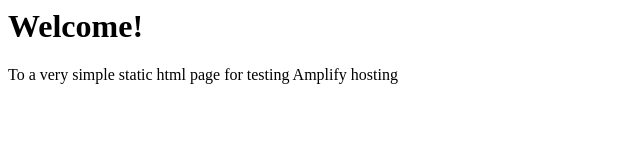
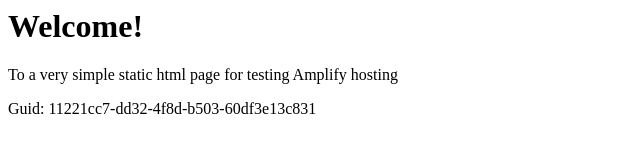
Before and after one commit to aws-aemilia-bom/Github-PR-Commit-Integration-Test-DoNotTouch-v1-prod-ap-south-1, a website: page src/index.html in a window 1280 px wide. Shown: the whole page, without its empty margins (0-640 px from the left). Drawn offline with Linux system fonts and the light colour scheme.

Commit message:
commit from integ tests

```diff
--- a/src/index.html
+++ b/src/index.html
@@ -1,3 +1,5 @@
+
+
 <html lang="en">
 
 <head>
@@ -10,6 +12,6 @@
 <body>
     <h1>Welcome!</h1>
     <p>To a very simple static html page for testing Amplify hosting</p>
-</body>
+    <p>Guid: 11221cc7-dd32-4f8d-b503-60df3e13c831</p></body>
 
 </html>
```
